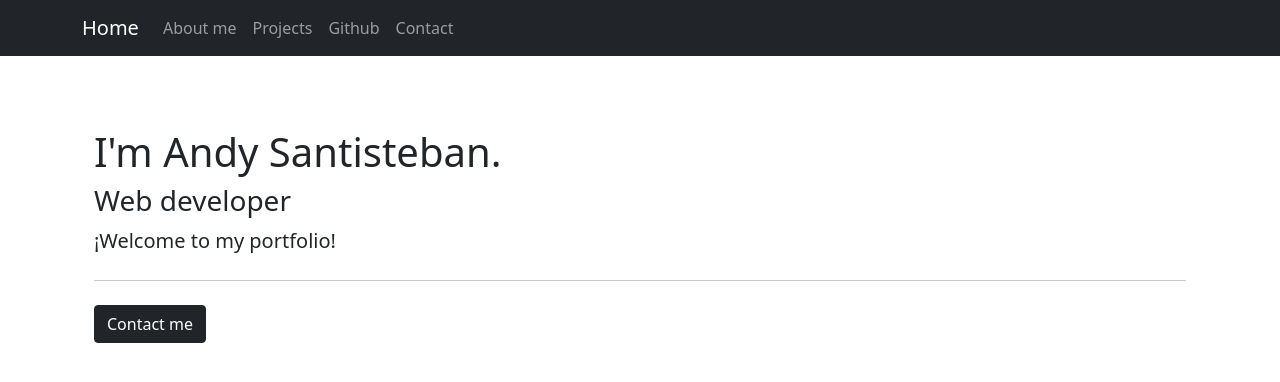
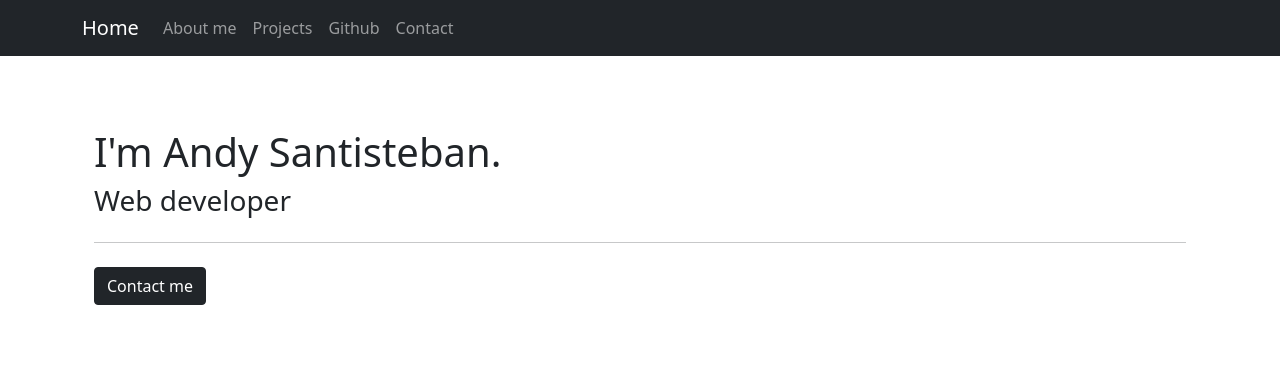
Before and after one commit to AndySantisteban/porftfolio-next, a Next.js app: page / in a window 1280 px wide. Shown: the top 382 px of the page. Built offline with nearby package versions, Linux system fonts and the light colour scheme.

Commit message:
delete Welcome

```diff
--- a/pages/index.js
+++ b/pages/index.js
@@ -7,7 +7,6 @@ const Index = () => (
       <div className="jumbotron">
         <h2 className="display-6">I'm Andy Santisteban. </h2>
         <h3 className="display-10">Web developer </h3>
-        <p className="lead">¡Welcome to my portfolio!</p>
         <hr className="my-4"></hr>
         <Link href="/contacto">
           <button type="button" className="btn btn-dark">
```
Also changed, not shown: 1 other file (tests, documents, lock files or other folders).
